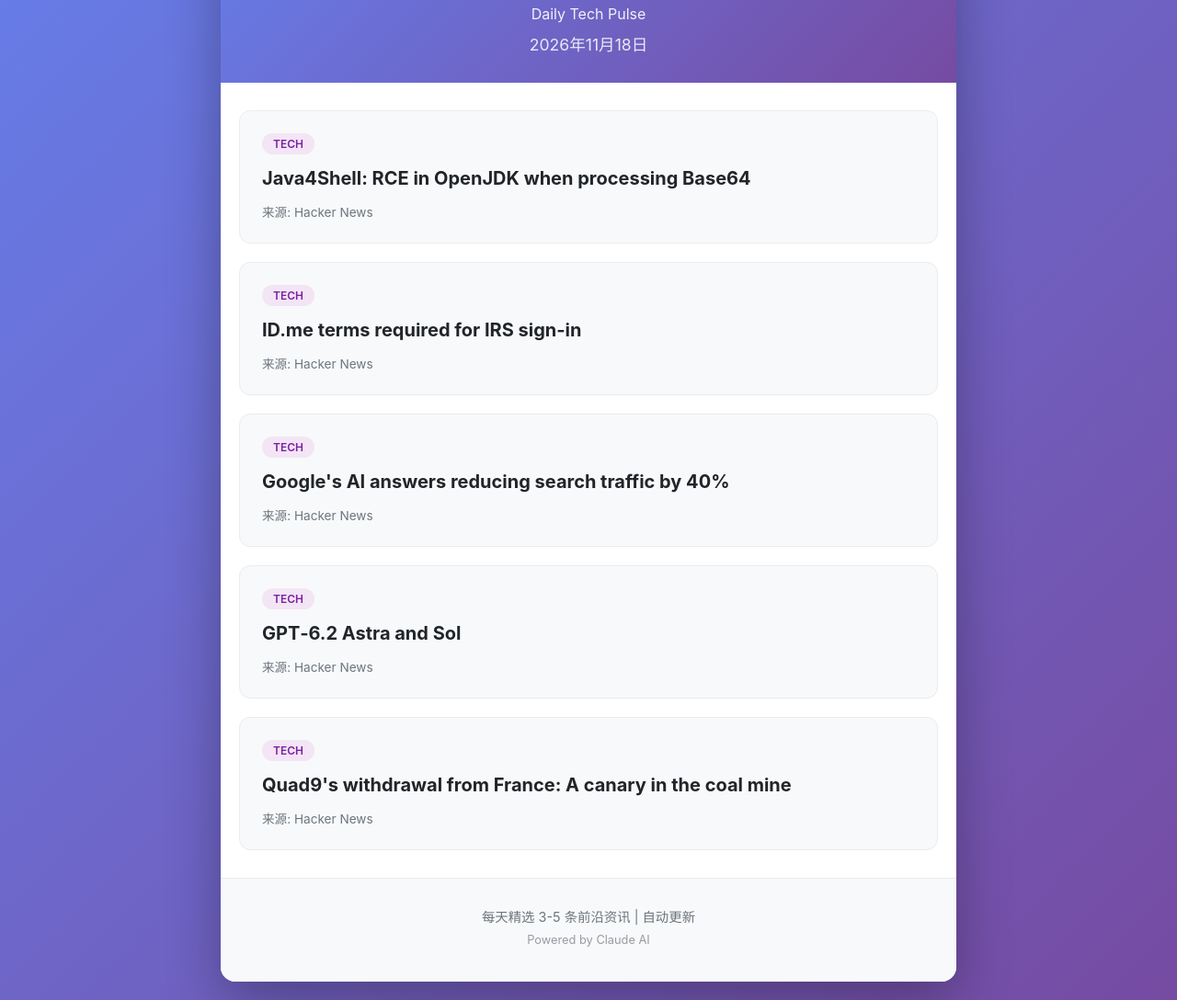
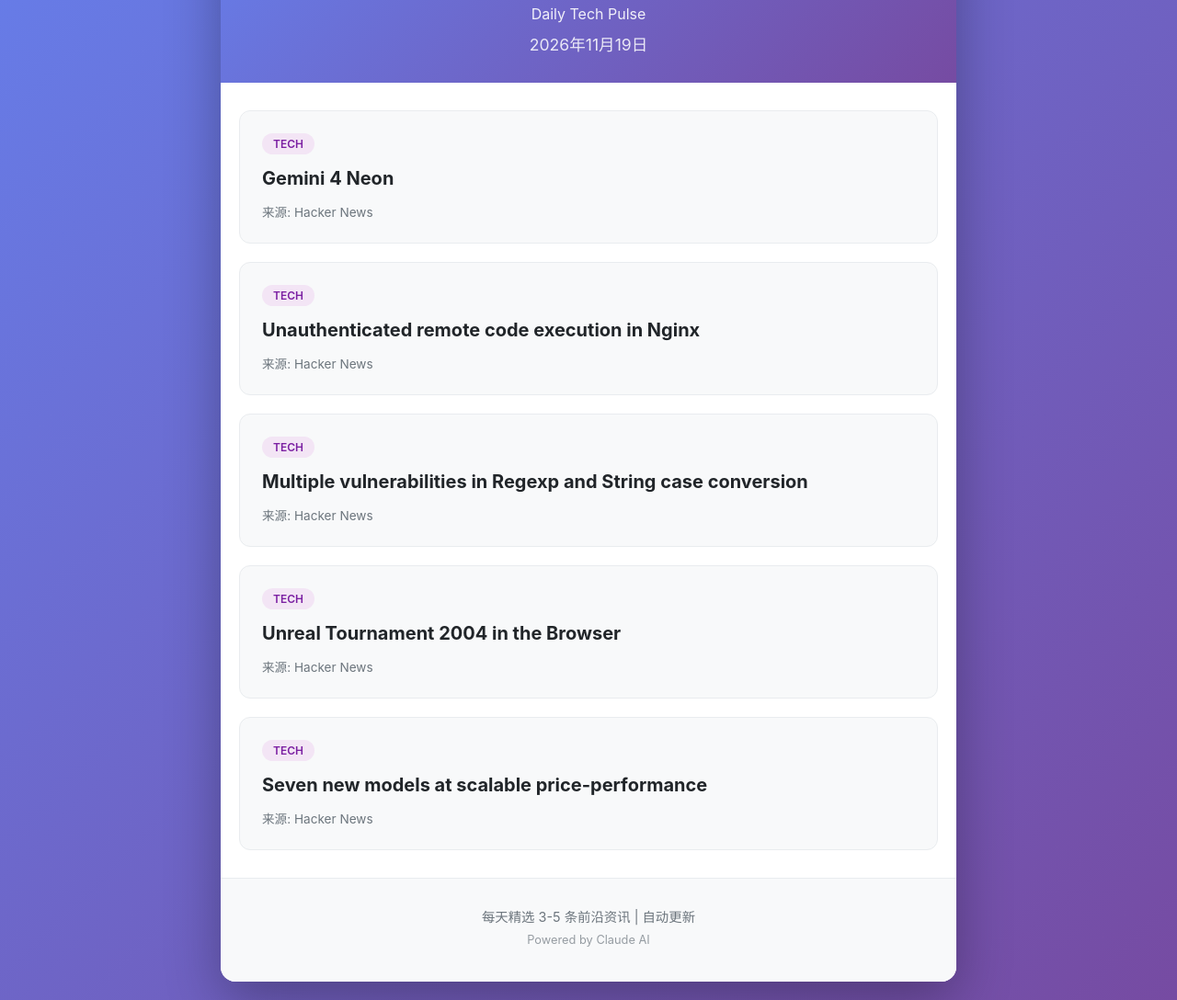
Before and after one commit to guixin1/daily-tech-pulse, a plain HTML site: page index.html in a window 1280 px wide. Shown: the part 121-1209 px from the top of the page at 92% size. Drawn offline with Linux system fonts and the light colour scheme.

Commit message:
Update daily news - 2026-11-19

```diff
--- a/index.html
+++ b/index.html
@@ -11,7 +11,7 @@
         <header>
             <h1>每日前沿</h1>
             <p class="subtitle">Daily Tech Pulse</p>
-            <p class="date">2026年11月18日</p>
+            <p class="date">2026年11月19日</p>
         </header>
 
         <main>
@@ -19,7 +19,7 @@
 
                 <article class="news-item">
                     <span class="source-tag tech">tech</span>
-                    <h2><a href="https://calif.io/java4shell/" target="_blank" rel="noopener">Java4Shell: RCE in OpenJDK when processing Base64</a></h2>
+                    <h2><a href="https://blog.google/innovation-and-ai/models-and-research/gemini-models/introducing-gemini-4-neon/" target="_blank" rel="noopener">Gemini 4 Neon</a></h2>
                     <p class="summary"></p>
                     <div class="meta">
                         <span class="source">来源: Hacker News</span>
@@ -28,7 +28,7 @@
 
                 <article class="news-item">
                     <span class="source-tag tech">tech</span>
-                    <h2><a href="https://consumerrights.wiki/w/ID.me_terms_required_for_IRS_sign-in" target="_blank" rel="noopener">ID.me terms required for IRS sign-in</a></h2>
+                    <h2><a href="https://www.wiz.io/blog/nginx-http2-rce-vulnerabilities" target="_blank" rel="noopener">Unauthenticated remote code execution in Nginx</a></h2>
                     <p class="summary"></p>
                     <div class="meta">
                         <span class="source">来源: Hacker News</span>
@@ -37,7 +37,7 @@
 
                 <article class="news-item">
                     <span class="source-tag tech">tech</span>
-                    <h2><a href="https://revscope.co/blog/search-seo-geo-2026/" target="_blank" rel="noopener">Google's AI answers reducing search traffic by 40%</a></h2>
+                    <h2><a href="https://www.ruby-lang.org/en/news/2026/11/18/multiple-vulnerabilities-in-regexp-and-string/" target="_blank" rel="noopener">Multiple vulnerabilities in Regexp and String case conversion</a></h2>
                     <p class="summary"></p>
                     <div class="meta">
                         <span class="source">来源: Hacker News</span>
@@ -46,7 +46,7 @@
 
                 <article class="news-item">
                     <span class="source-tag tech">tech</span>
-                    <h2><a href="https://openai.com/index/introducing-gpt-6-2-astra-sol/" target="_blank" rel="noopener">GPT‑6.2 Astra and Sol</a></h2>
+                    <h2><a href="https://ut2004.dev/" target="_blank" rel="noopener">Unreal Tournament 2004 in the Browser</a></h2>
                     <p class="summary"></p>
                     <div class="meta">
                         <span class="source">来源: Hacker News</span>
@@ -55,7 +55,7 @@
 
                 <article class="news-item">
                     <span class="source-tag tech">tech</span>
-                    <h2><a href="https://blog.cloudflare.com/quad9-withdrawal-from-france/" target="_blank" rel="noopener">Quad9's withdrawal from France: A canary in the coal mine</a></h2>
+                    <h2><a href="https://microsoft.ai/news/microsoft-ignite-2026/" target="_blank" rel="noopener">Seven new models at scalable price-performance</a></h2>
                     <p class="summary"></p>
                     <div class="meta">
                         <span class="source">来源: Hacker News</span>
```
